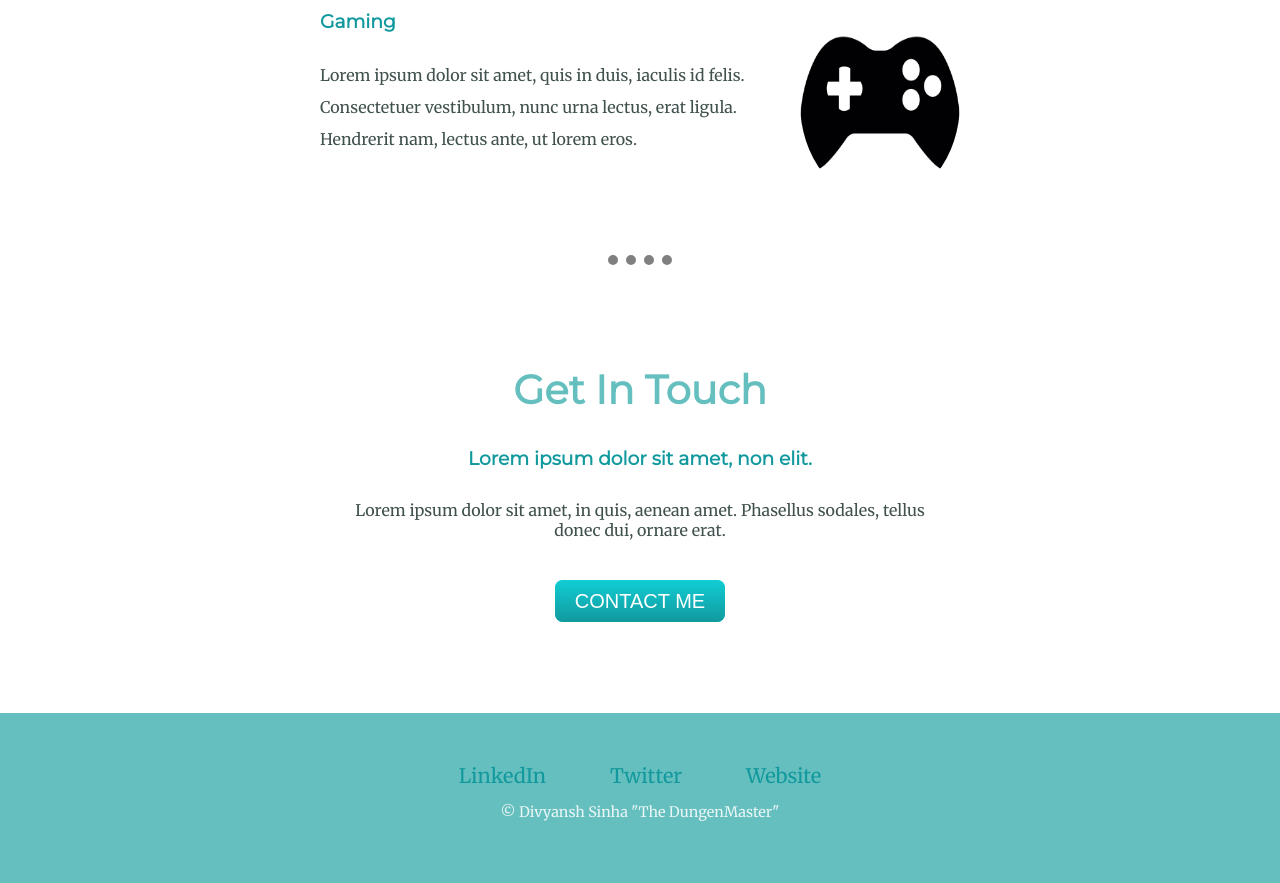
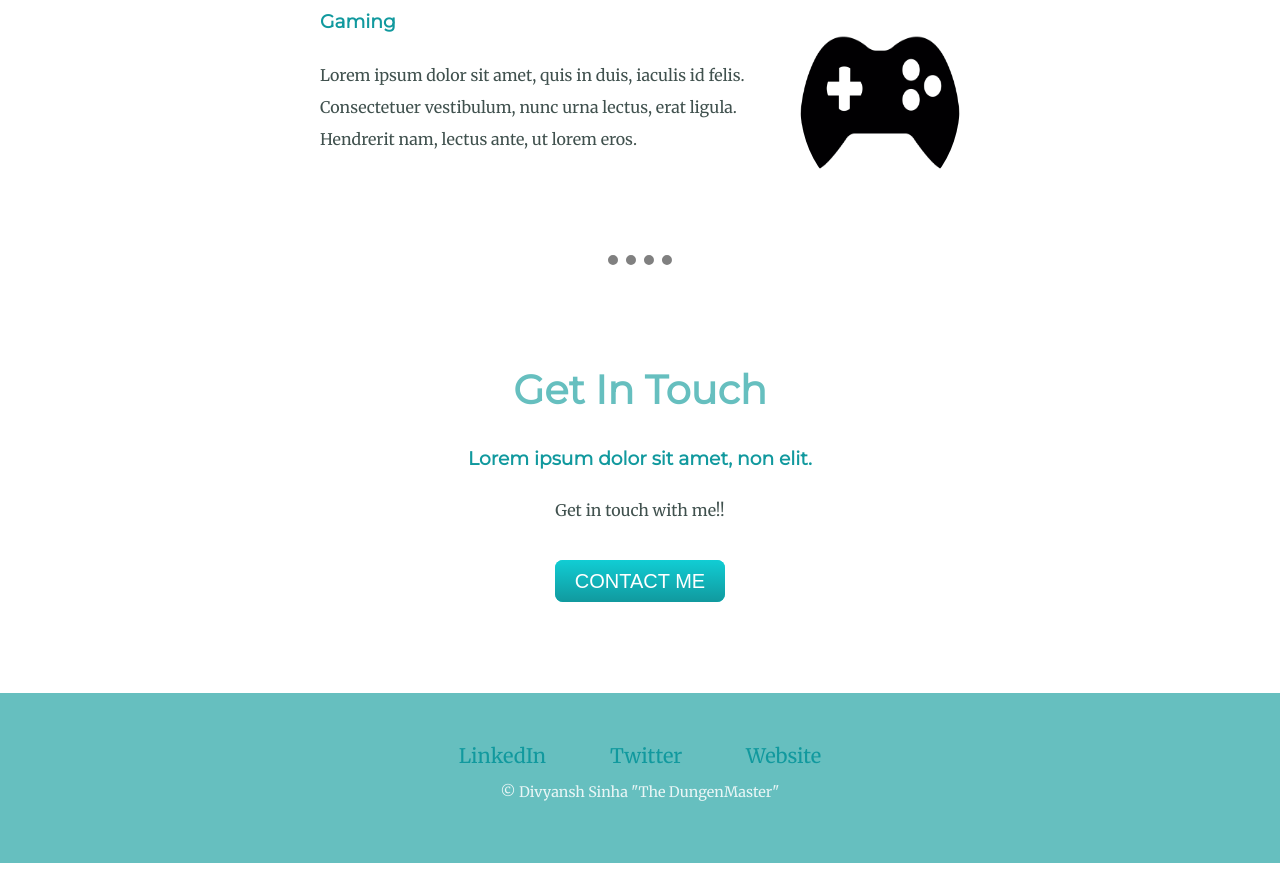
Before and after one commit to DivyanshSinha-69/Divyansh.github.io, a plain HTML site: page index.html in a window 1280 px wide. Shown: the part 1756-2639 px from the top of the page. Drawn offline with Linux system fonts and the light colour scheme.

Commit message:
Update index.html

```diff
--- a/index.html
+++ b/index.html
@@ -56,7 +56,7 @@
         <div class="contact-me">
           <h2>Get In Touch</h2>
           <h3>Lorem ipsum dolor sit amet, non elit.</h3>
-          <p style="margin: 30px auto 50px auto; width: 600px;">Lorem ipsum dolor sit amet, in quis, aenean amet. Phasellus sodales, tellus donec dui, ornare erat.</p>
+          <p style="margin: 30px auto 50px auto; width: 600px;">Get in touch with me!!</p>
           <a class="btn" href="mailto:harshsinha190@gmail.com">CONTACT ME</a>
         </div>
     </div>
```
